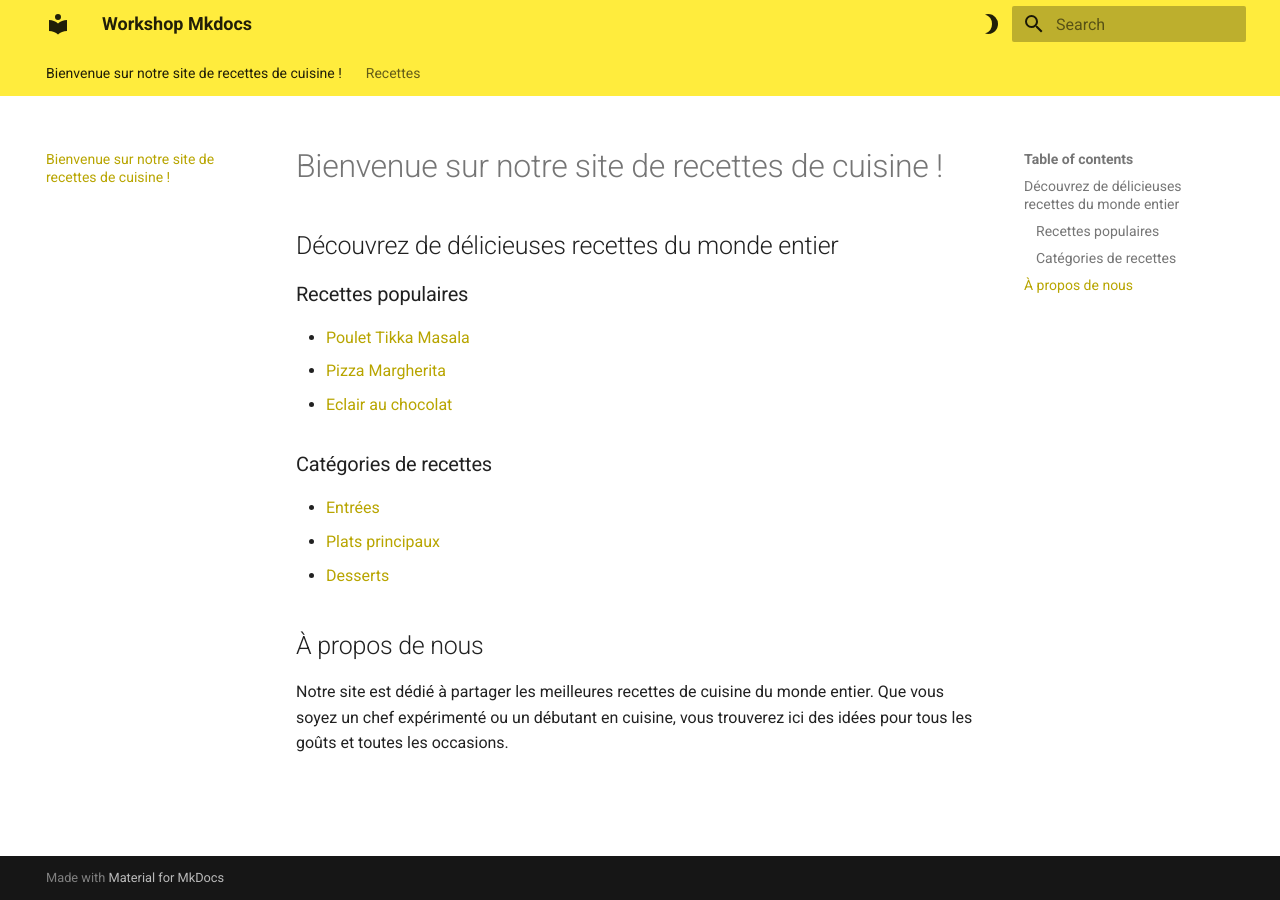
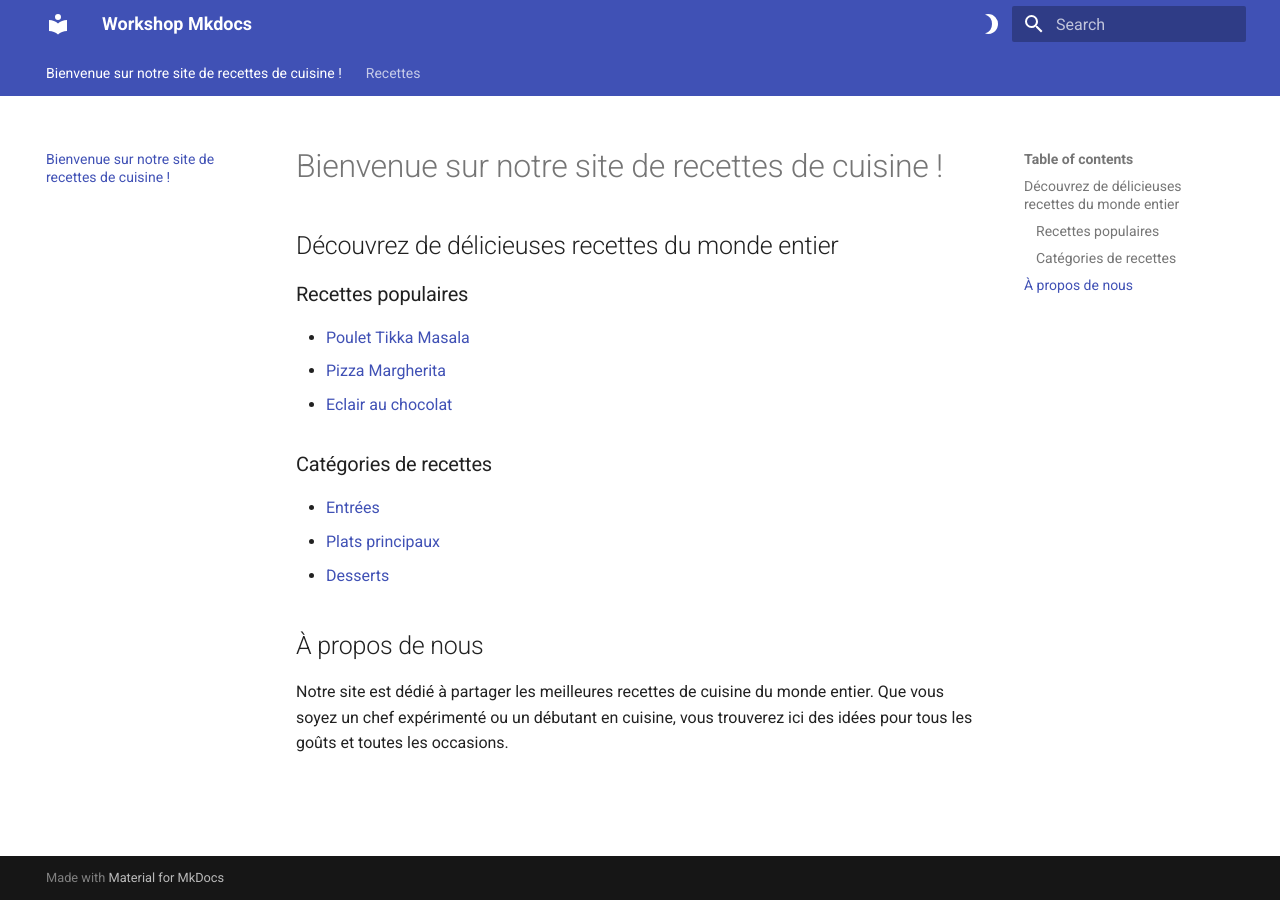
Before and after one commit to NattanCochet/workshopMkdocs, an MkDocs documentation site: the page built from docs/index.md, in a window 1280 px wide. Built offline with MkDocs 1.6.1 and Material for MkDocs 9.7.7, drawn with Linux system fonts in a browser that asks for light colours.

Commit message:
added more stuff

```diff
--- a/mkdocs.yml
+++ b/mkdocs.yml
@@ -8,19 +8,45 @@ theme:
     - search.suggest
     - search.highlight
     - content.tabs.link
-    - content.code.annotation
     - content.code.copy
+    - content.code.annotate
+    #- announce.dismiss
+    #- content.action.edit
+    #- content.action.view
+    # - content.code.select
+    # - content.footnote.tooltips
+    # - content.tabs.link
+    # - content.tooltips
+    # - header.autohide
+    # - navigation.expand
+    # - navigation.footer
+    # - navigation.indexes
+    # - navigation.instant
+    # - navigation.instant.prefetch
+    # - navigation.instant.progress
+    # - navigation.prune
+    # - navigation.tabs.sticky
+    # - navigation.top
+    # - navigation.tracking
+    # - search.share
+    # - toc.follow
+    # - toc.integrate
   language: en
   palette:
     - scheme: default
       toggle:
         icon: material/moon-waxing-crescent
         name: Switch to dark mode
-      primary: yellow
+      primary: indigo
       accent: blue
     - scheme: slate
       toggle:
         icon: material/white-balance-sunny
         name: Switch to light mode
-      primary: yellow
+      primary: indigo
       accent: lime
+
+  font:
+    text: Roboto
+    code: Roboto Mono
+  favicon: assets/favicon.png
```
Also changed, not shown: docs/recettes/entrees.md (+3 -3 lines).
